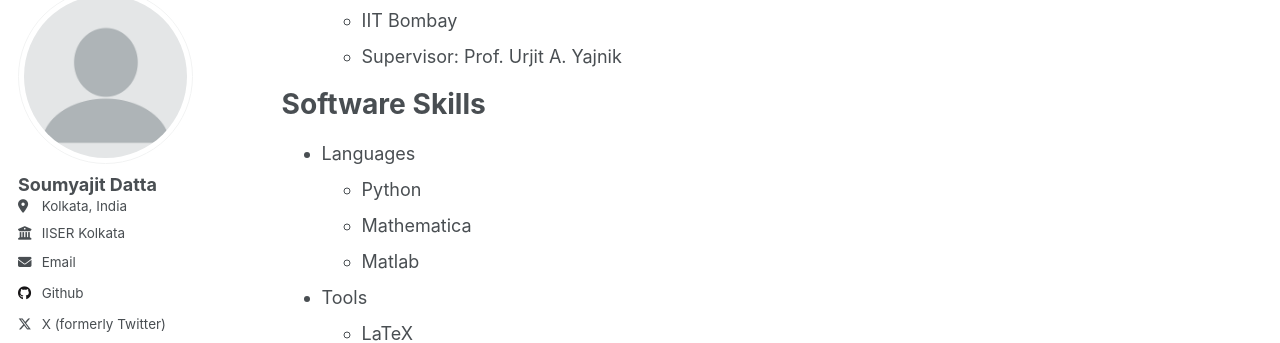
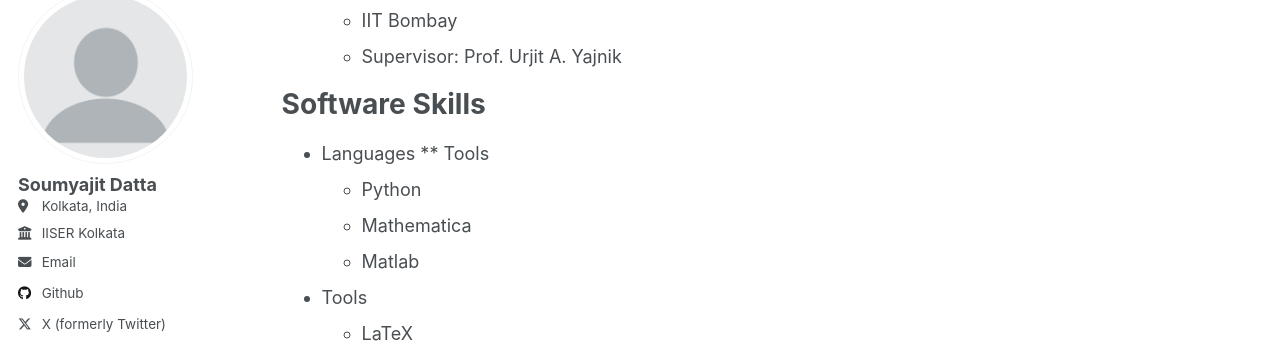
Before and after one commit to soumya-jit-datta/soumya-jit-datta.github.io, a Jekyll site: the page built from _pages/cv.md, in a window 1280 px wide and 900 px high, scrolled down 515 px. Shown: the part 117-460 px from the top of the window. Built offline with Jekyll 4.4.1, drawn with Linux system fonts in a browser that asks for light colours.

Commit message:
Update cv.md
Updated the TA experience and Software skills

```diff
--- a/_pages/cv.md
+++ b/_pages/cv.md
@@ -32,7 +32,7 @@ Experience
 
 Software Skills
 ===============
-* Languages
+* Languages        ** Tools
   * Python
   * Mathematica
   * Matlab
```
